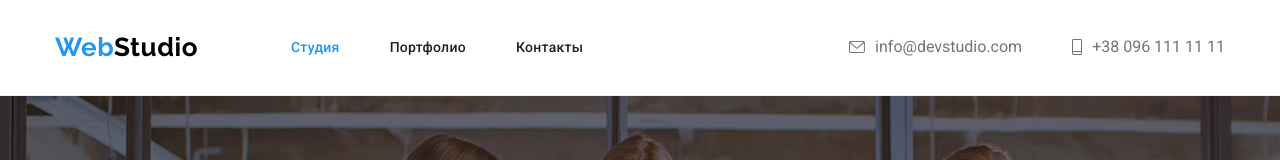
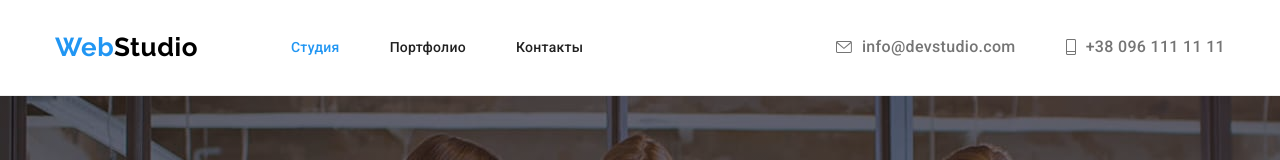
Before and after one commit to Oleksii2584/goit-markup-hw-04, a plain HTML site: page index.html in a window 1280 px wide. Shown: the top 160 px of the page. Drawn offline with nearby package versions, Linux system fonts and the light colour scheme.

Commit message:
Обратил внимание на стили телефона и почты в хедере

```diff
--- a/css/style.css
+++ b/css/style.css
@@ -78,8 +78,12 @@ margin-right: 50px;
 
 .container-nav{
 }
-.head-contact{ color: var(--secondary-color);
-  padding: 32px 0;
+.head-contact{
+color: var(--secondary-color);
+padding: 32px 0;
+font-weight: 500;
+line-height: 1.14;
+letter-spacing: 0.02em;
 display: flex;
 align-items: center;}
 .head-contact:hover,
```
